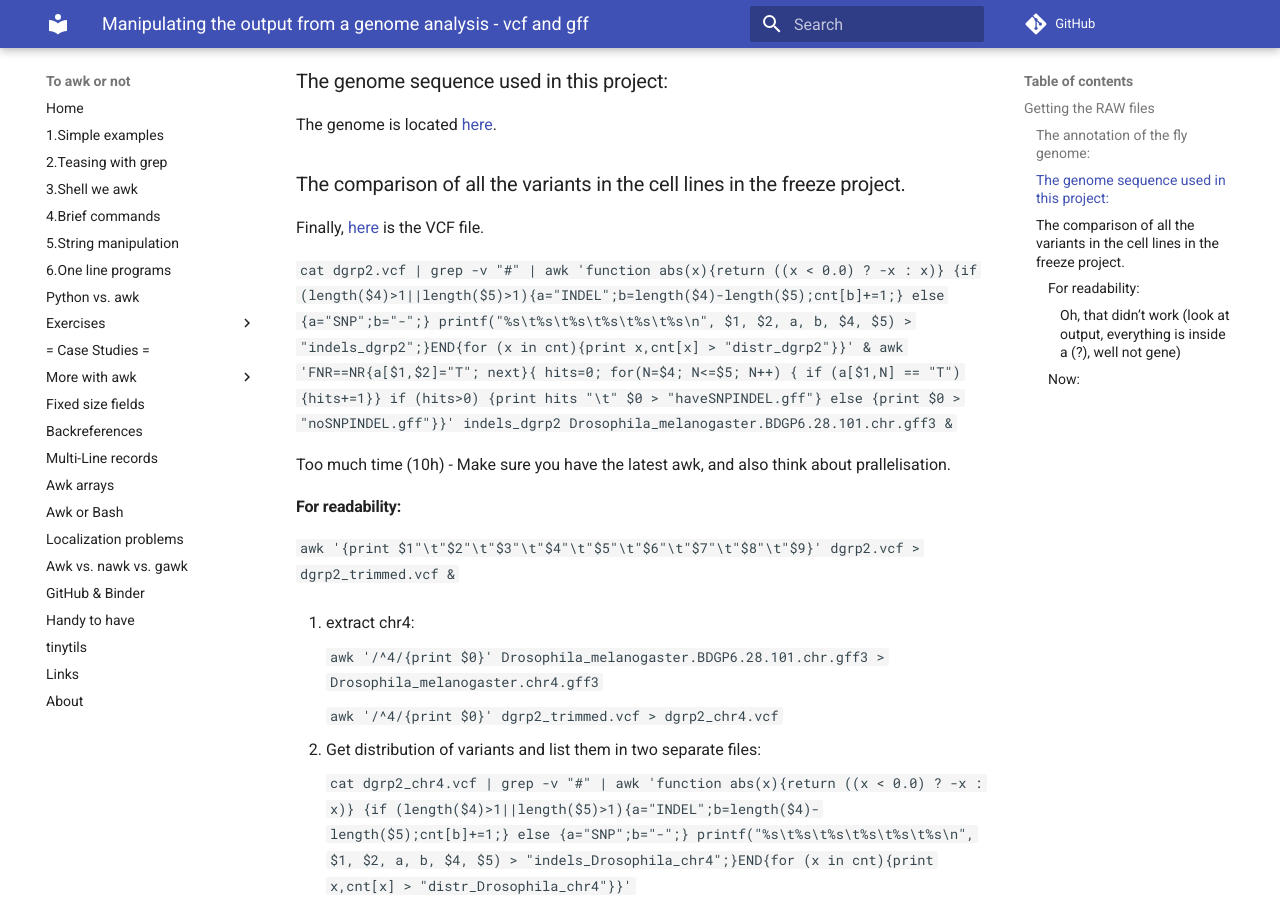
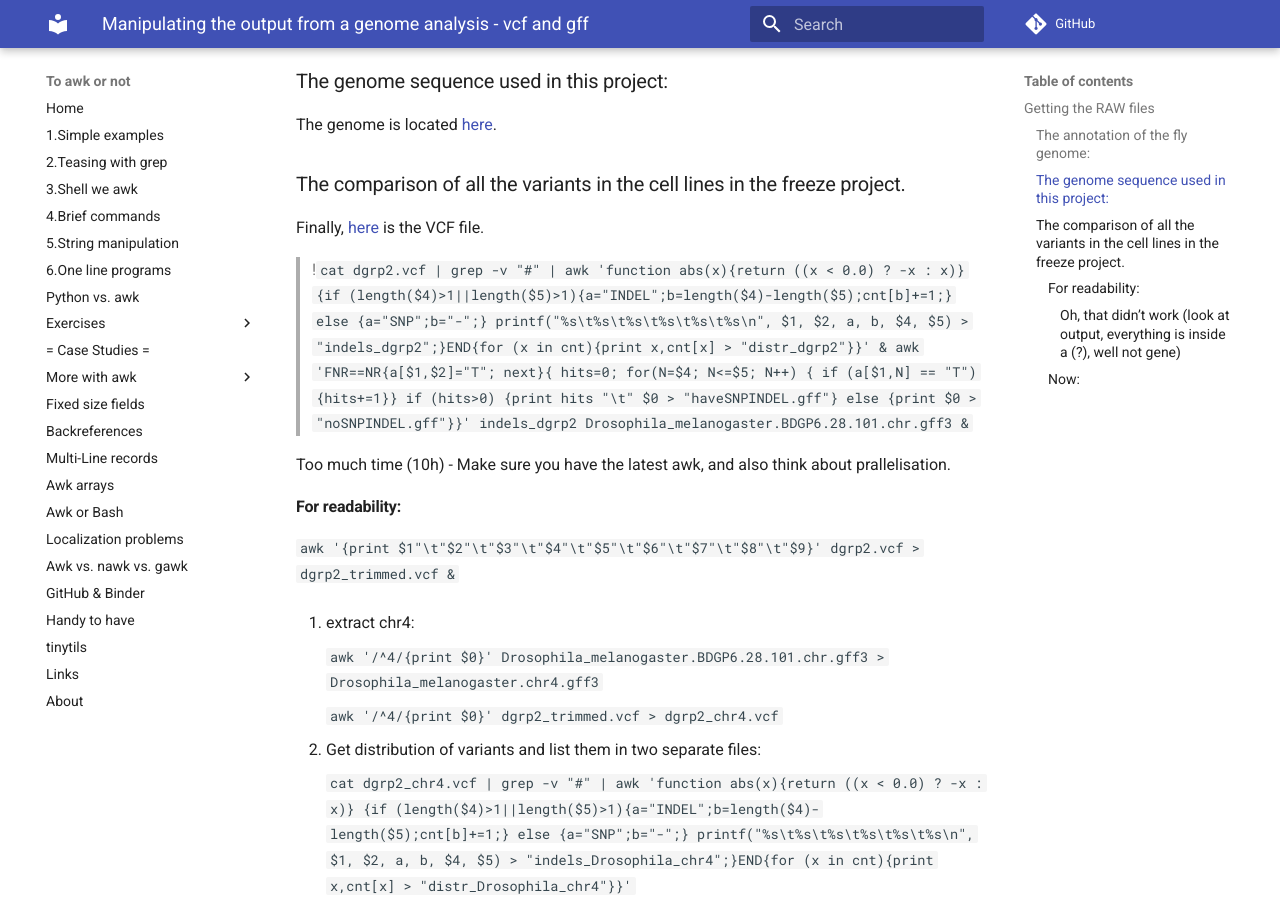
Before and after one commit to pmitev/to-awk-or-not, an MkDocs documentation site: the page built from docs/Case_studies/manipulating_vcf.md, in a window 1280 px wide and 900 px high, scrolled down 427 px. Built offline with MkDocs 1.6.1 and Material for MkDocs 9.7.7, drawn with Linux system fonts in a browser that asks for light colours; comment, search, counter and statistics services are not loaded.

```diff
--- a/docs/Case_studies/manipulating_vcf.md
+++ b/docs/Case_studies/manipulating_vcf.md
@@ -13,7 +13,7 @@ The genome is located [here](https://tinyurl.com/yyldprwp "Drosophila_melanogast
 Finally, [here](http://dgrp2.gnets.ncsu.edu/data.html "dgrp2.vcf") is the VCF file.
 
 
-`cat dgrp2.vcf | grep -v "#" | awk 'function abs(x){return ((x < 0.0) ? -x : x)} {if (length($4)>1||length($5)>1){a="INDEL";b=length($4)-length($5);cnt[b]+=1;} else {a="SNP";b="-";} printf("%s\t%s\t%s\t%s\t%s\t%s\n", $1, $2, a, b, $4, $5) > "indels_dgrp2";}END{for (x in cnt){print x,cnt[x] > "distr_dgrp2"}}' & awk 'FNR==NR{a[$1,$2]="T"; next}{ hits=0; for(N=$4; N<=$5; N++) { if (a[$1,N] == "T") {hits+=1}} if (hits>0) {print hits "\t" $0 > "haveSNPINDEL.gff"} else {print $0 > "noSNPINDEL.gff"}}' indels_dgrp2 Drosophila_melanogaster.BDGP6.28.101.chr.gff3 &`
+>!`cat dgrp2.vcf | grep -v "#" | awk 'function abs(x){return ((x < 0.0) ? -x : x)} {if (length($4)>1||length($5)>1){a="INDEL";b=length($4)-length($5);cnt[b]+=1;} else {a="SNP";b="-";} printf("%s\t%s\t%s\t%s\t%s\t%s\n", $1, $2, a, b, $4, $5) > "indels_dgrp2";}END{for (x in cnt){print x,cnt[x] > "distr_dgrp2"}}' & awk 'FNR==NR{a[$1,$2]="T"; next}{ hits=0; for(N=$4; N<=$5; N++) { if (a[$1,N] == "T") {hits+=1}} if (hits>0) {print hits "\t" $0 > "haveSNPINDEL.gff"} else {print $0 > "noSNPINDEL.gff"}}' indels_dgrp2 Drosophila_melanogaster.BDGP6.28.101.chr.gff3 &`
 
 Too much time (10h) - Make sure you have the latest awk, and also think about prallelisation.
 
```
